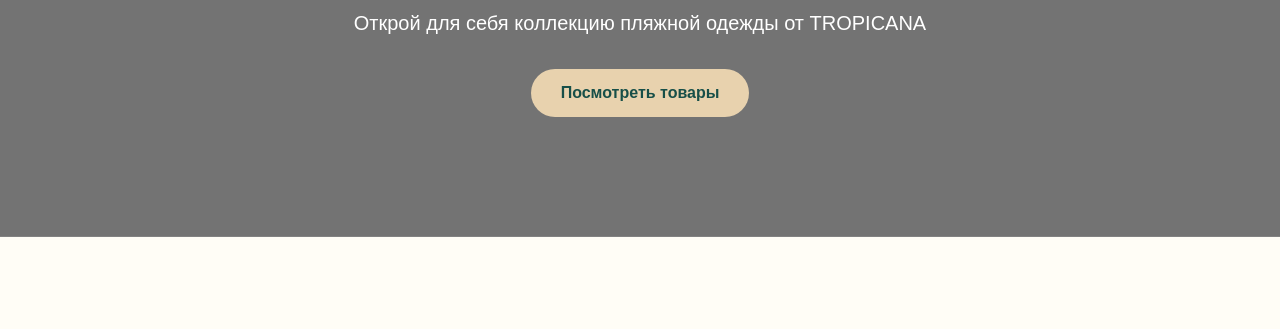
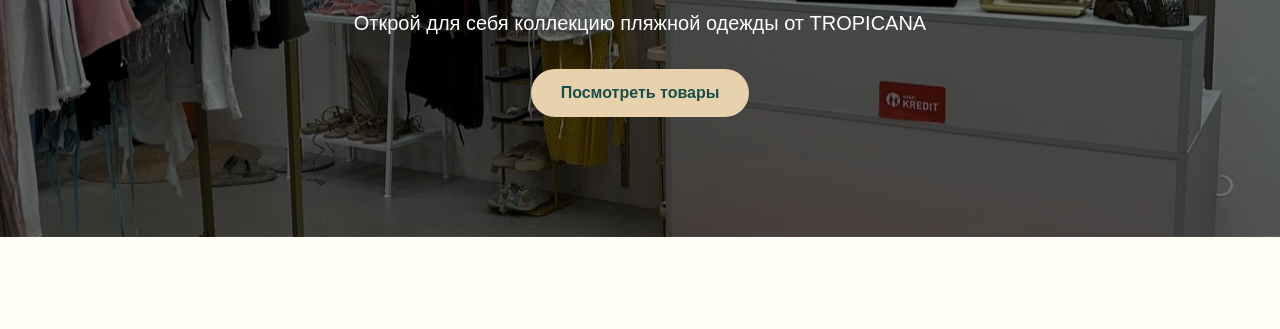
Before and after one commit to ZhumakaevTair/Tropicana, a plain HTML site: page index.html in a window 1280 px wide. Shown: the part 363-692 px from the top of the page. Drawn offline with Linux system fonts and the light colour scheme.

Commit message:
Add files via upload

```diff
--- a/index.html
+++ b/index.html
@@ -54,7 +54,7 @@
             rgba(0, 0, 0, 0.55),
              rgba(0, 0, 0, 0.55)
         ),
-         url("images/Тропикана_картина.jpeg");
+         url("Тропикана_картина.jpeg");
 
          background-color: cover;
          background-position: center;
```
